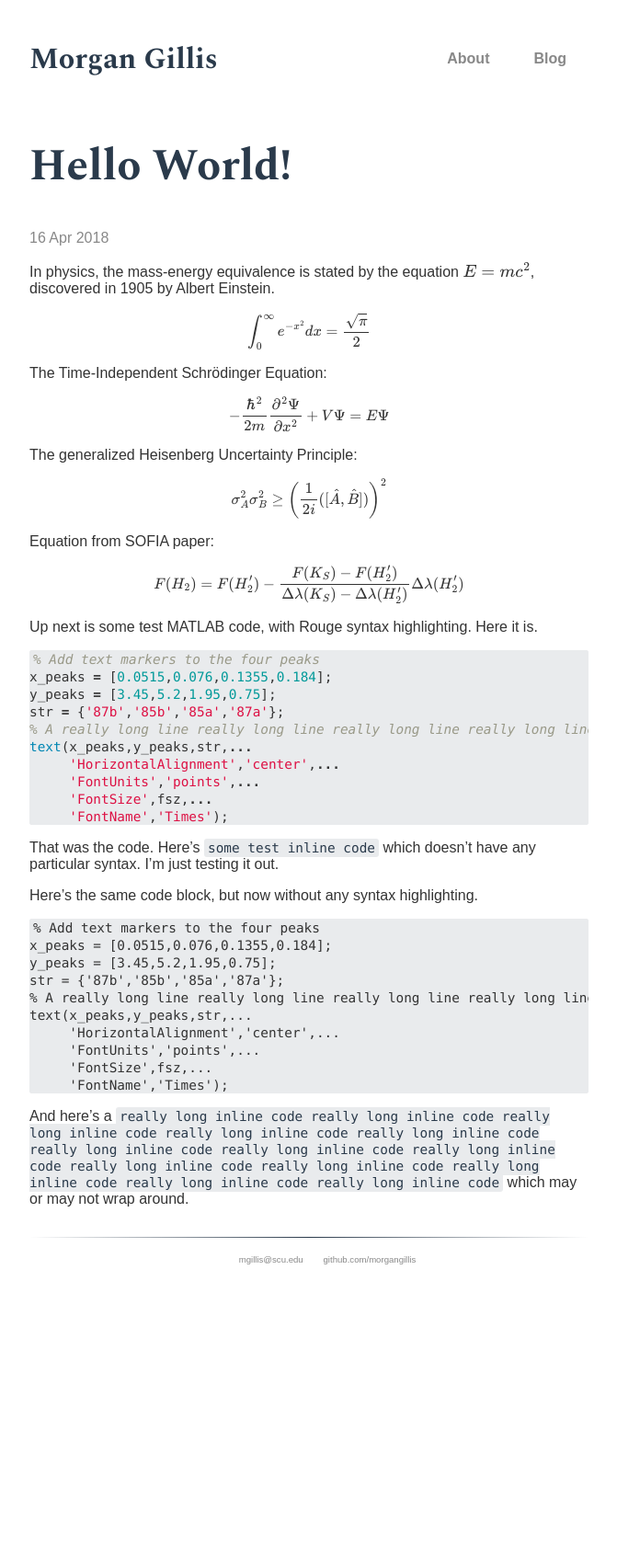
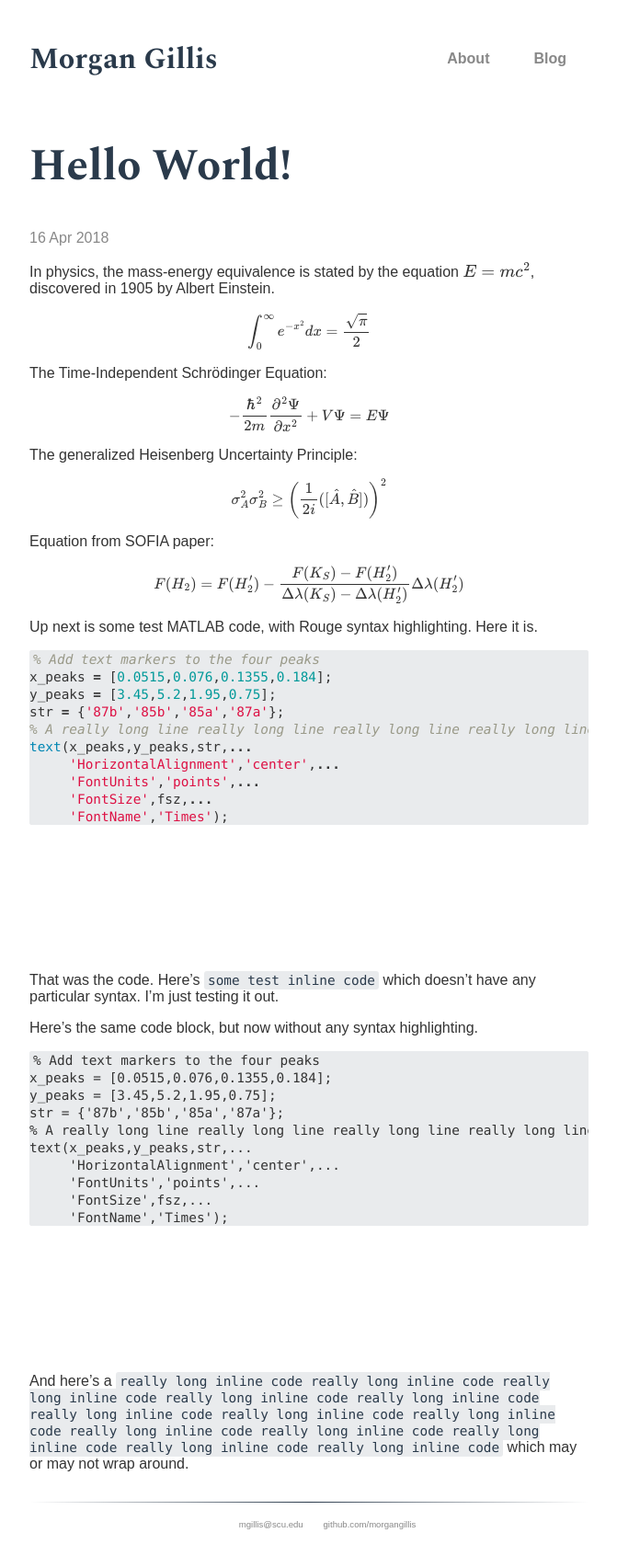
Before and after one commit to morgangillis/morgangillis.github.io, a Jekyll site: the page built from _posts/2018-04-16-hello-world.md, in a window 1280 px wide. Shown: the whole page at 92% size, without its empty margins (304-975 px from the left). Built offline with Jekyll 4.4.1, drawn with Linux system fonts in a browser that asks for light colours; some web fonts are replaced; formulas are drawn with MathJax 3; before the commit the page ends 1416 px from its top, so only the background shows below that.

Commit message:
Update code.scss

```diff
--- a/_sass/code.scss
+++ b/_sass/code.scss
@@ -25,8 +25,8 @@
 }
 
 .highlight {
-  padding: 0; //1rem;
-  margin-bottom: 1rem;
+  padding: -25px; //1rem;
+  margin-bottom: 10rem; //1rem;
   //font-size: .8rem;
   //line-height: 1.4;
   background: #e9ebed;
```
